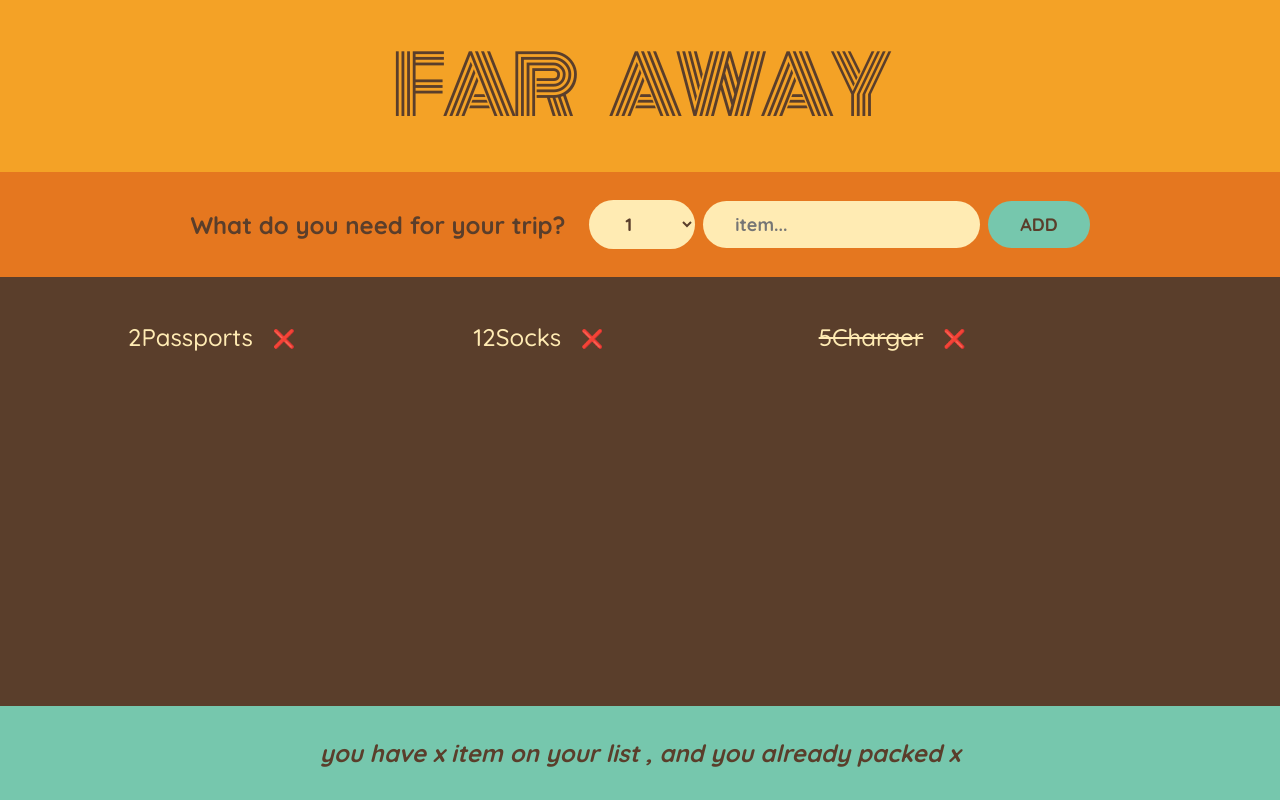
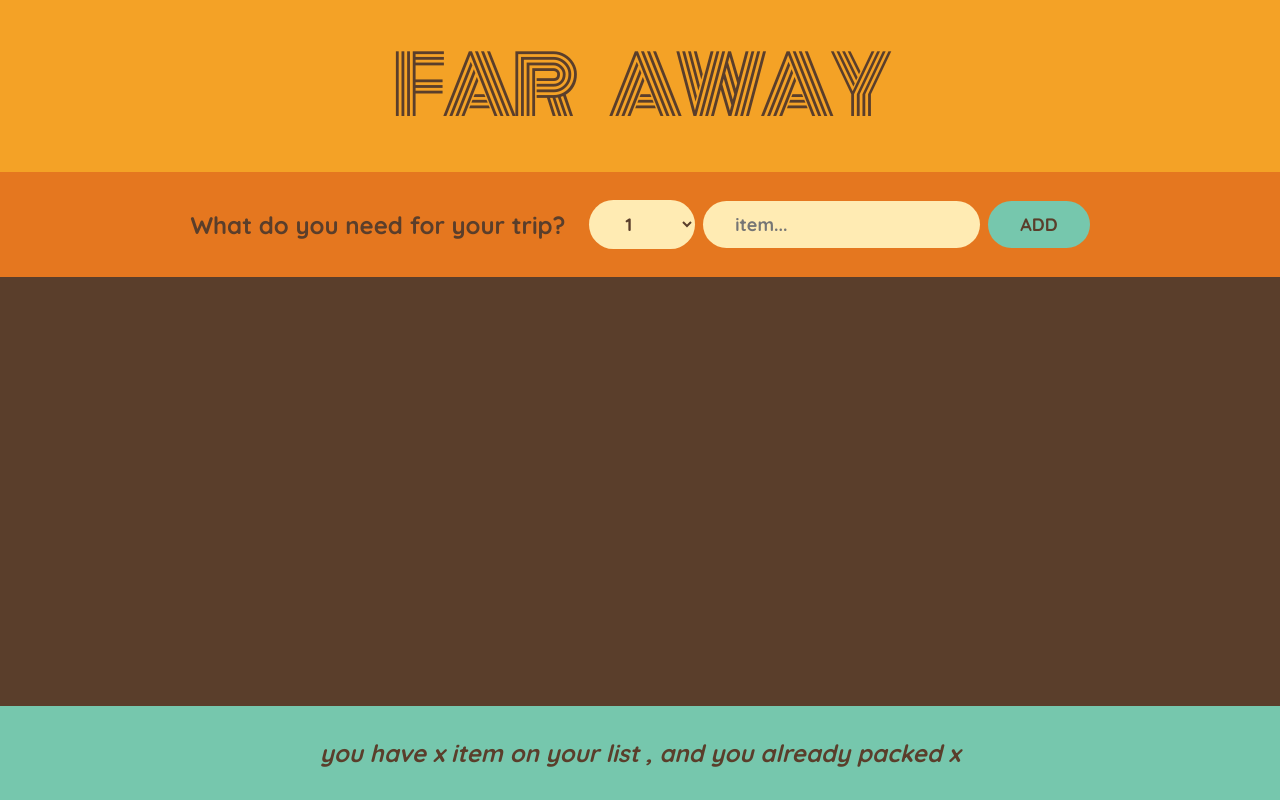
Before and after one commit to Alimombeni/Travel-Packing-List, a React (Create React App) app: page / in a window 1280 px wide. Built offline with nearby package versions, Linux system fonts and the light colour scheme.

Commit message:
[fix: state lift up in App component and pass with props to form and packingList]

```diff
--- a/src/App.js
+++ b/src/App.js
@@ -13,14 +13,19 @@ const initialItems = [
 ];
 
 function App() {
+    const [items,setItems] =useState([])
 
+    function handleAddItems (item) {
+        setItems((items)=>[...items , item])
+
+    }
 
 return(
     <div className='app'>
         <Logo/>
 
-        <Form/>
-        <PackingList dataItem={initialItems}/>
+        <Form AddHandleItem={handleAddItems}/>
+        <PackingList dataItem={initialItems} items={items}/>
         <Stats/>
     </div>
   );
--- a/src/Form.js
+++ b/src/Form.js
@@ -1,15 +1,16 @@
 import {useState} from "react";
 
-function Form (){
+function Form ({AddHandleItem}){
 
     const [description , setDescription] =useState('')
     const [quantity,setQuantity]=useState()
+
 function handleSubmit (e) {
     e.preventDefault()
 
 if (!description) return;
-    const newItem = {description,quantity,packed: false ,id:new Date()}
-    console.log(newItem)
+    const newItem = {description,quantity,packed: false ,id:Date.now()}
+    AddHandleItem(newItem)
     setQuantity(1)
     setDescription('')
 }
--- a/src/Item.js
+++ b/src/Item.js
@@ -10,7 +10,7 @@ function Item ({item}) {
             {close && (
                 <li>
                     <span style={item.packed ? {textDecoration:'line-through'}:{}}>
-                        {item.quantity}
+                        {item.quantity}-
                         {item.description}
                         </span>
                     <button onClick={()=> setClose(!close)}>❌</button>
--- a/src/PackingList.js
+++ b/src/PackingList.js
@@ -1,10 +1,10 @@
 import Item from "./Item";
 
-function PackingList ({dataItem}) {
+function PackingList ({  items}) {
     return(
         <div className='list'>
         <ul>
-            {dataItem.map((item)=> (<Item item={item} key={item.id}/>) )}
+            {items.map((item)=> (<Item item={item} key={item.id}/>) )}
 
         </ul>
 
```
